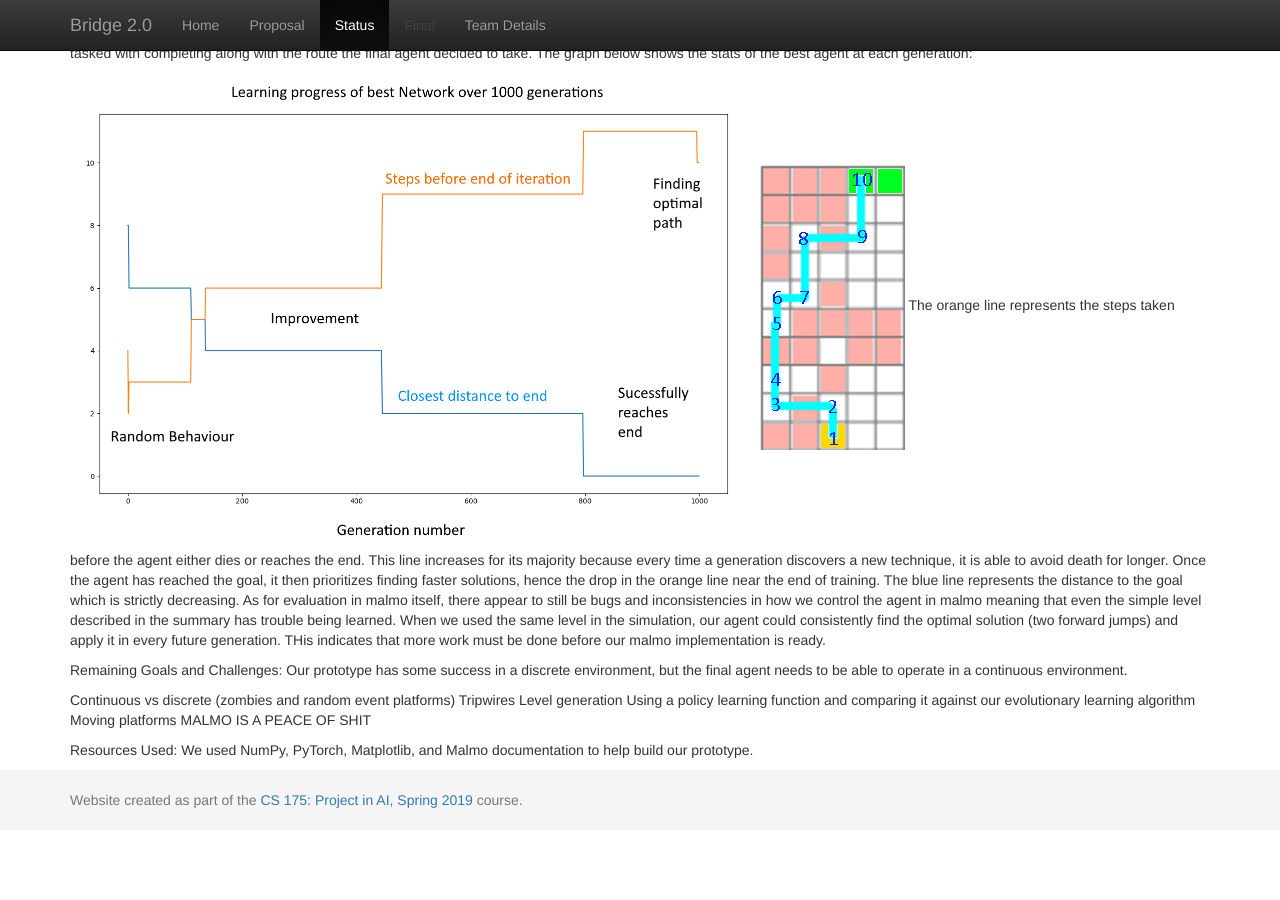
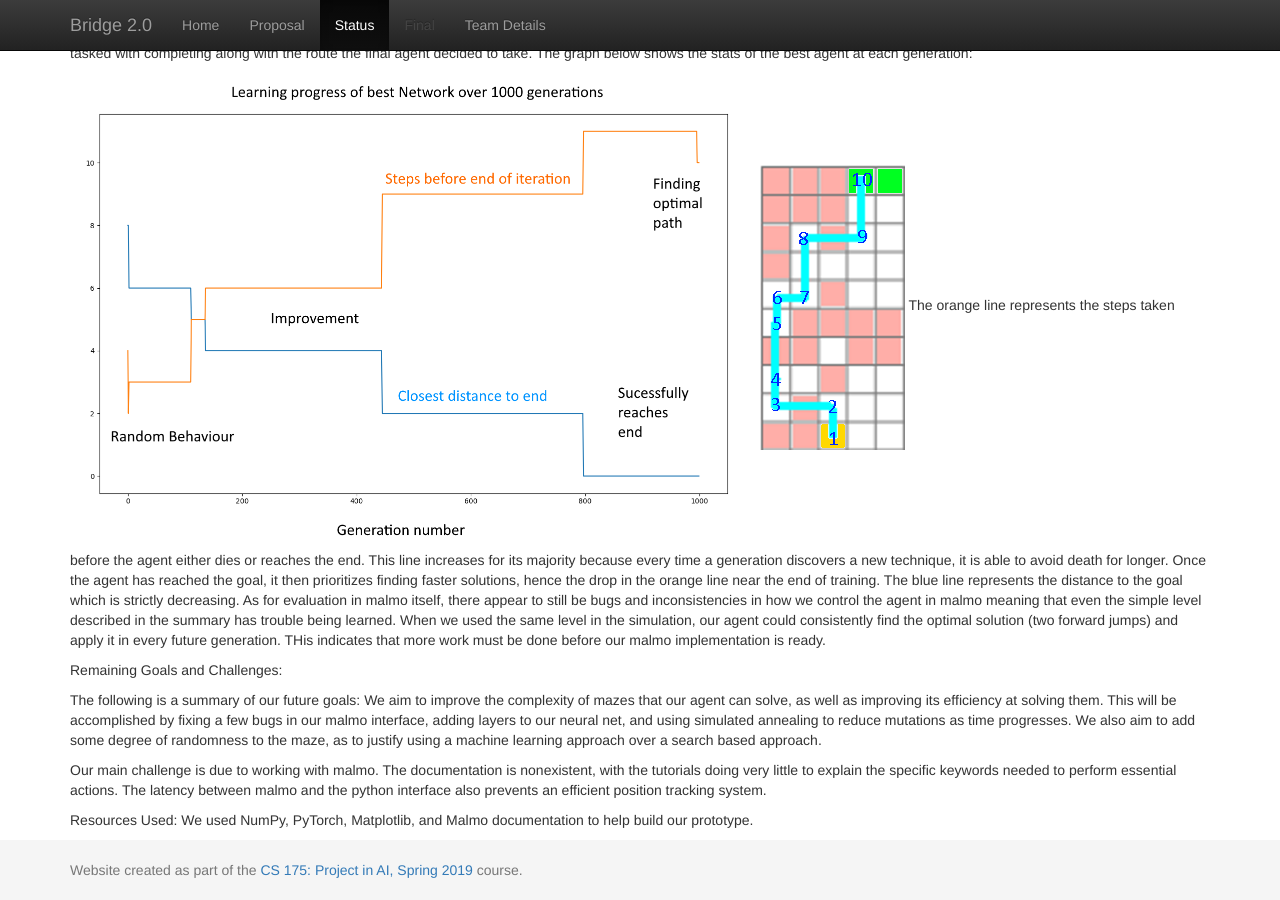
Before and after one commit to dwunderly/000000-Half-a-Dozen-Eggs, a Jekyll site: the page built from docs/status.md, in a window 1280 px wide and 900 px high, scrolled down 1211 px. Built offline with Jekyll 4.4.1, drawn with Linux system fonts in a browser that asks for light colours; before the commit the page ends 2041 px from its top, so only the background shows below that.

Commit message:
Goals and Challenges

```diff
--- a/docs/status.md
+++ b/docs/status.md
@@ -22,16 +22,11 @@ Evaluation:
 The orange line represents the steps taken before the agent either dies or reaches the end. This line increases for its majority because every time a generation discovers a new technique, it is able to avoid death for longer. Once the agent has reached the goal, it then prioritizes finding faster solutions, hence the drop in the orange line near the end of training. The blue line represents the distance to the goal which is strictly decreasing.
 	As for evaluation in malmo itself, there appear to still be bugs and inconsistencies in how we control the agent in malmo meaning that even the simple level described in the summary has trouble being learned. When we used the same level in the simulation, our agent could consistently find the optimal solution (two forward jumps) and apply it in every future generation. THis indicates that more work must be done before our malmo implementation is ready.
 
+Remaining Goals and Challenges:
 
-Remaining Goals and Challenges:
-	Our prototype has some success in a discrete environment, but the final agent needs to be able to operate in a continuous environment.
+The following is a summary of our future goals: We aim to improve the complexity of mazes that our agent can solve, as well as improving its efficiency at solving them. This will be accomplished by fixing a few bugs in our malmo interface, adding layers to our neural net, and using simulated annealing to reduce mutations as time progresses. We also aim to add some degree of randomness to the maze, as to justify using a machine learning approach over a search based approach.
 
-Continuous vs discrete (zombies and random event platforms)
-Tripwires
-Level generation
-Using a policy learning function and comparing it against our evolutionary learning algorithm
-Moving platforms
-MALMO IS A PEACE OF SHIT
+Our main challenge is due to working with malmo. The documentation is nonexistent, with the tutorials doing very little to explain the specific keywords needed to perform essential actions. The latency between malmo and the python interface also prevents an efficient position tracking system.
 
 Resources Used:
 We used NumPy, PyTorch, Matplotlib, and Malmo documentation to help build our prototype.
```
